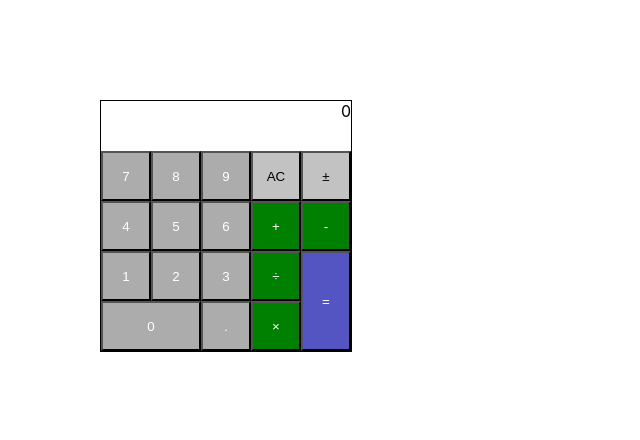
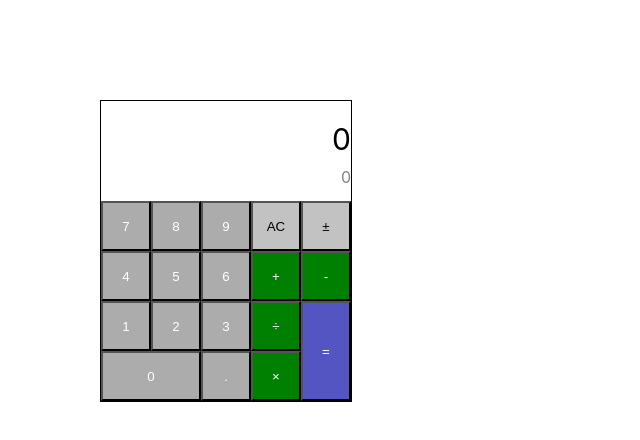
Before and after one commit to RohanPursuit/react-calculator, a React (Create React App) app: page / in a window 1280 px wide. Shown: the top 440 px of the page, without its empty margins (0-640 px from the left). Built offline with nearby package versions, Linux system fonts and the light colour scheme.

Commit message:
add clear all feature

```diff
--- a/src/App.css
+++ b/src/App.css
@@ -9,7 +9,7 @@
 
 .display {
 	grid-column: span 4;
-	height: 50px;
+	height: 100px;
 	text-align: right;
 	overflow-x: scroll;
 	/* overflow: hidden; */
@@ -19,7 +19,17 @@
 	grid-column: span 2;
 } */
 
-.result {
+.current-input {
+	margin-top: 20px;
+	font-size: 30px;
+}
+
+.userInput {
 	color: gray;
 	margin-top: 10px;
 }
+
+.result {
+	color: gray;
+	/* margin-top: 10px; */
+}
--- a/src/App.js
+++ b/src/App.js
@@ -7,24 +7,38 @@ class App extends Component {
     super()
     this.state = {
      userInput: '',
+     currentInput: '',
      result: '',
     }
   }
 
+  handleCurrentInput = (value) => {
+    const {currentInput} = this.state
+    if(/\d/.test(value)){
+      this.setState({currentInput: currentInput + value})
+    }
+  }
+
   handleUserInput = (value, isEqual) => {
+    const {userInput, result} = this.state
     if(isEqual){
-      this.setState({userInput: this.state.result})
-    } else {
-      this.setState({userInput: !value.length ? 0 : this.state.userInput + value})
+      this.setState({currentInput: result})
     }
-    if(this.state.userInput === 0){
+    if(Number(this.state.userInput) === 0){
       this.setState({userInput: value})
+    }
+    else {
+      this.setState({userInput: userInput + value})
+    }
+    if(isEqual === "AC"){
+      this.setState({userInput: 0, currentInput: 0, result: ''})
     }
   }
 
   handleCalc = (expression) => {
     if ((/\d/).test(expression[expression.length-1])){
-      this.setState({result: eval(expression)})
+      const ans = eval(expression)
+      this.setState({result: ans})
     }
     if(!expression.length){
       this.setState({result: expression})
@@ -36,8 +50,12 @@ class App extends Component {
       return (
         <div className="App">
           <div className="display">
-            <div className="userInput">{this.state.userInput || 0}</div>
-            <div className="result">{this.state.result}</div>
+            <div className="current-input">{this.state.currentInput || 0}</div>
+            <div className="userInput">{this.state.userInput || 0}
+            </div>
+            <div className="result">
+              {this.state.result}
+            </div>
             </div>
           <Buttons handleCalc={this.handleCalc} userInput={this.handleUserInput}/>
       </div>
--- a/src/components/Buttons.js
+++ b/src/components/Buttons.js
@@ -42,7 +42,7 @@ export default class Buttons extends Component {
         }
         if(eValue === 'AC'){
             this.setState({expression: ''})
-            userInput('', false)
+            userInput('', 'AC')
             exStr('')
         }
 
```
